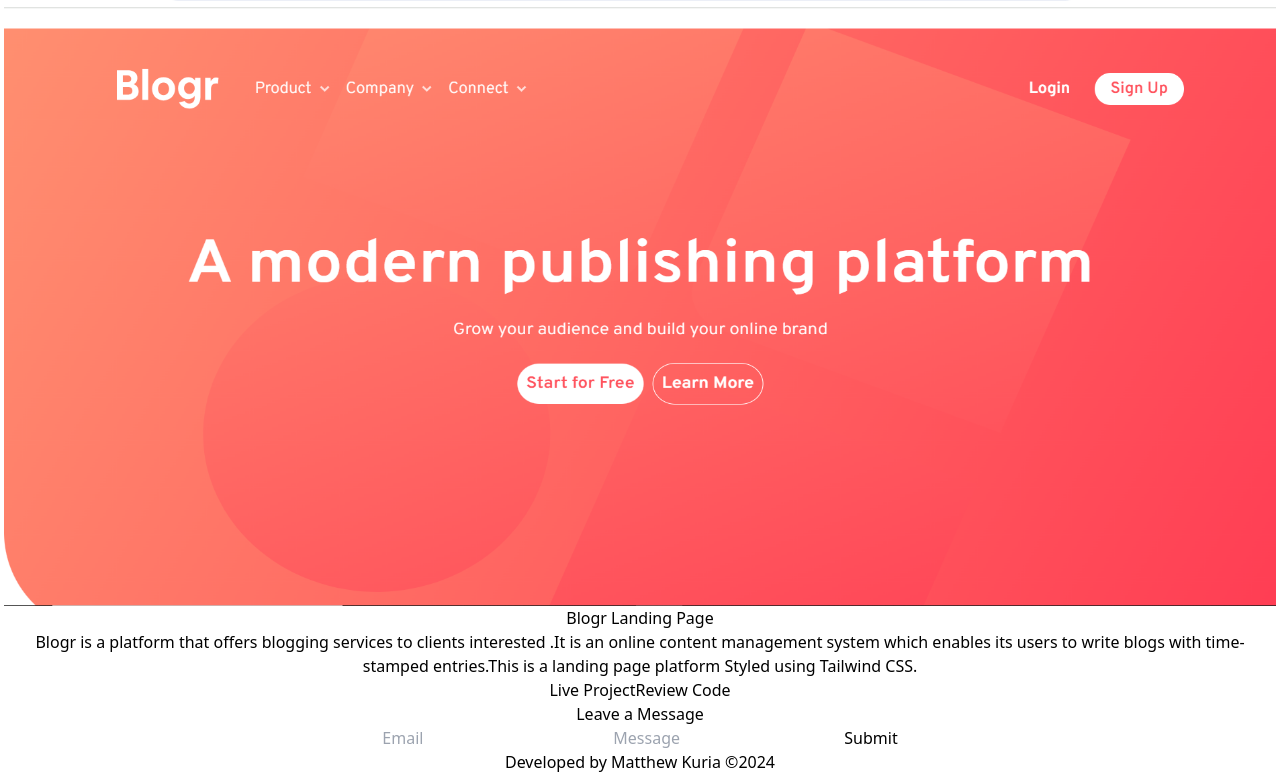
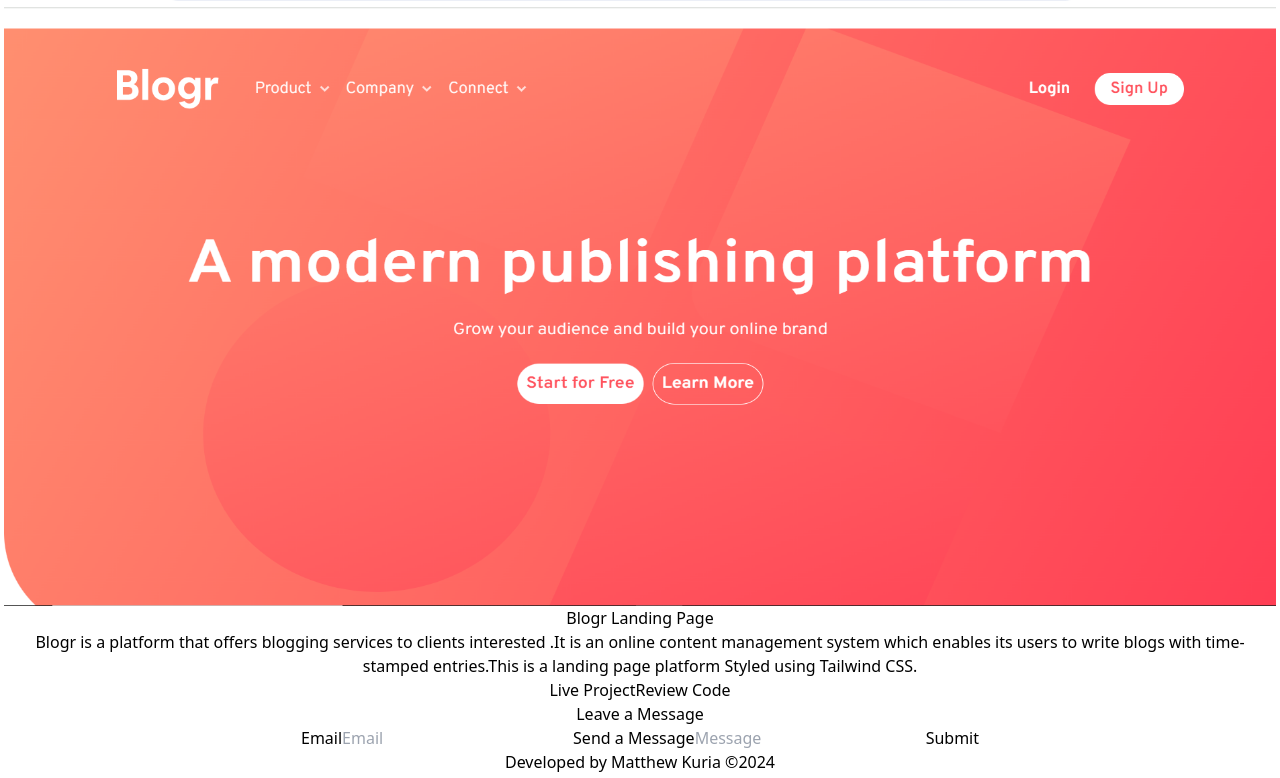
Before and after one commit to matthewkuria/myportifolio, a React (Vite) app in the folder my-project/: page / in a window 1280 px wide. Shown: the part 2889-3667 px from the top of the page. Built offline with nearby package versions, Linux system fonts and the light colour scheme.

Commit message:
add labels to the form below the web

```diff
--- a/my-project/src/App.jsx
+++ b/my-project/src/App.jsx
@@ -42,9 +42,9 @@ function App() {
     <section className="FORM  h-auto mt-5">
             <h1 className='text-white font-bold'>Leave a Message </h1>
             <form onSubmit={handleSubmit(onSubmit)} className='flex flex-col md:grid md:grid-cols-3 gap-4 p-8 justify-center'>
-
+                  <label htmlFor="">Email</label>
                     <input {...register("email")} className='md:w-full bg-gray-300 rounded-md px-2' placeholder='Email' />
-
+                  <label htmlFor="">Send a Message</label>
                     <input {...register("message")} className='md:w-full bg-gray-300 rounded-md px-2' placeholder='Message'/>
 
                 <button type="submit" className="bg-blue-500 border-2   border-blue-500 hover:bg-white mx-4 px-3 py-2 rounded text-white hover:text-blue-600 md:w-1/2">Submit</button>
```
